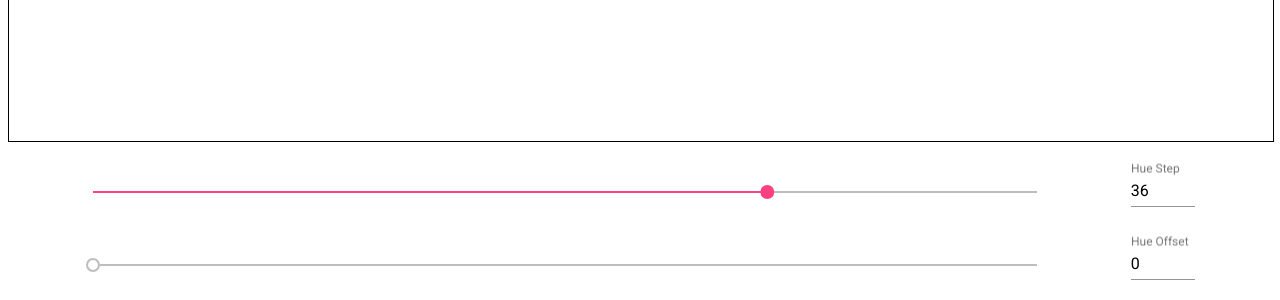
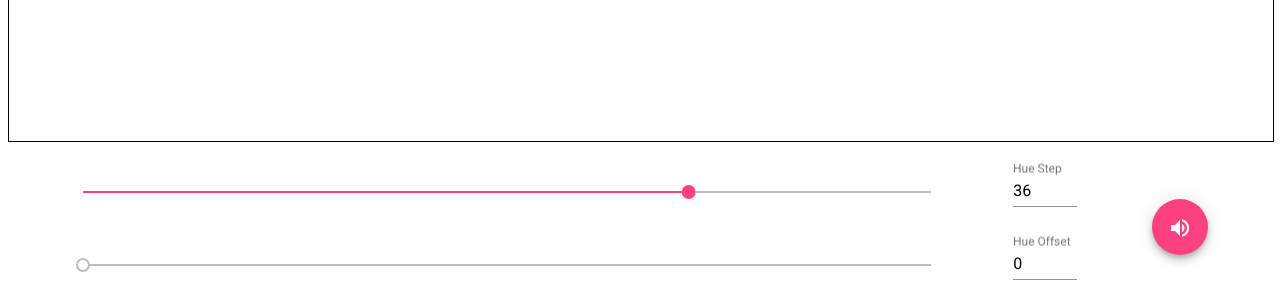
Before and after one commit to HunterCarlson/mandelbrot-ng, an Angular app: page / in a window 1280 px wide. Shown: the part 1132-1432 px from the top of the page. Built offline with nearby package versions, Linux system fonts and the light colour scheme; what angular-resize-event would draw is missing.

Commit message:
Now with Music!

```diff
--- a/src/app/app.component.html
+++ b/src/app/app.component.html
@@ -51,5 +51,14 @@
         </div>
       </div>
     </div>
+    <div class="music">
+      <audio #audioPlayer (ended)="onAudioEnded()" preload="auto">
+        <source src="../assets/05MandelbrotSet.mp3" type="audio/mp3" />
+      </audio>
+      <button mat-fab (click)="toggleAudio()">
+        <mat-icon *ngIf="!audioIsPlaying">volume_up</mat-icon>
+        <mat-icon *ngIf="audioIsPlaying">volume_off</mat-icon>
+      </button>
+    </div>
   </div>
 </div>
--- a/src/app/app.component.scss
+++ b/src/app/app.component.scss
@@ -19,7 +19,7 @@ canvas {
 
 .hue {
   @extend %flex-col;
-  width: 100%;
+  width: 90%;
 }
 
 .slider-and-input {
@@ -47,3 +47,8 @@ canvas {
     width: 4em;
   }
 }
+
+.music {
+  @extend %flex-col;
+  justify-content: center;
+}
--- a/src/app/app.component.ts
+++ b/src/app/app.component.ts
@@ -12,6 +12,11 @@ import { ResizedEvent } from 'angular-resize-event';
 export class AppComponent {
   @ViewChild('canvas', { static: true })
   canvas: ElementRef<HTMLCanvasElement>;
+
+  @ViewChild('audioPlayer')
+  audioPlayer: ElementRef<HTMLAudioElement>;
+  audioIsPlaying: boolean = false;
+
   title: string = 'mandelbrot-ng';
   size: number;
   maxIterations: number = 100;
@@ -91,4 +96,18 @@ export class AppComponent {
     const colorRgb = convert.hsl.rgb([hue % 360, 100, 50]);
     return colorRgb;
   }
+
+  toggleAudio(): void {
+    if (this.audioIsPlaying) {
+      this.audioPlayer.nativeElement.pause();
+      this.audioPlayer.nativeElement.currentTime = 0;
+    } else {
+      this.audioPlayer.nativeElement.play();
+    }
+    this.audioIsPlaying = !this.audioIsPlaying;
+  }
+
+  onAudioEnded() {
+    this.audioIsPlaying = false;
+  }
 }
--- a/src/app/app.module.ts
+++ b/src/app/app.module.ts
@@ -9,6 +9,7 @@ import { FormsModule } from '@angular/forms';
 import { MatButtonModule } from '@angular/material/button';
 import { MatInputModule } from '@angular/material/input';
 import { MatSliderModule } from '@angular/material/slider';
+import { MatIconModule } from '@angular/material/icon';
 
 import { AngularResizedEventModule } from 'angular-resize-event';
 
@@ -21,6 +22,7 @@ import { AngularResizedEventModule } from 'angular-resize-event';
     MatButtonModule,
     MatInputModule,
     MatSliderModule,
+    MatIconModule,
     AngularResizedEventModule,
   ],
   providers: [],
```
Also changed, not shown: 2 other files (tests, documents, lock files or other folders).
